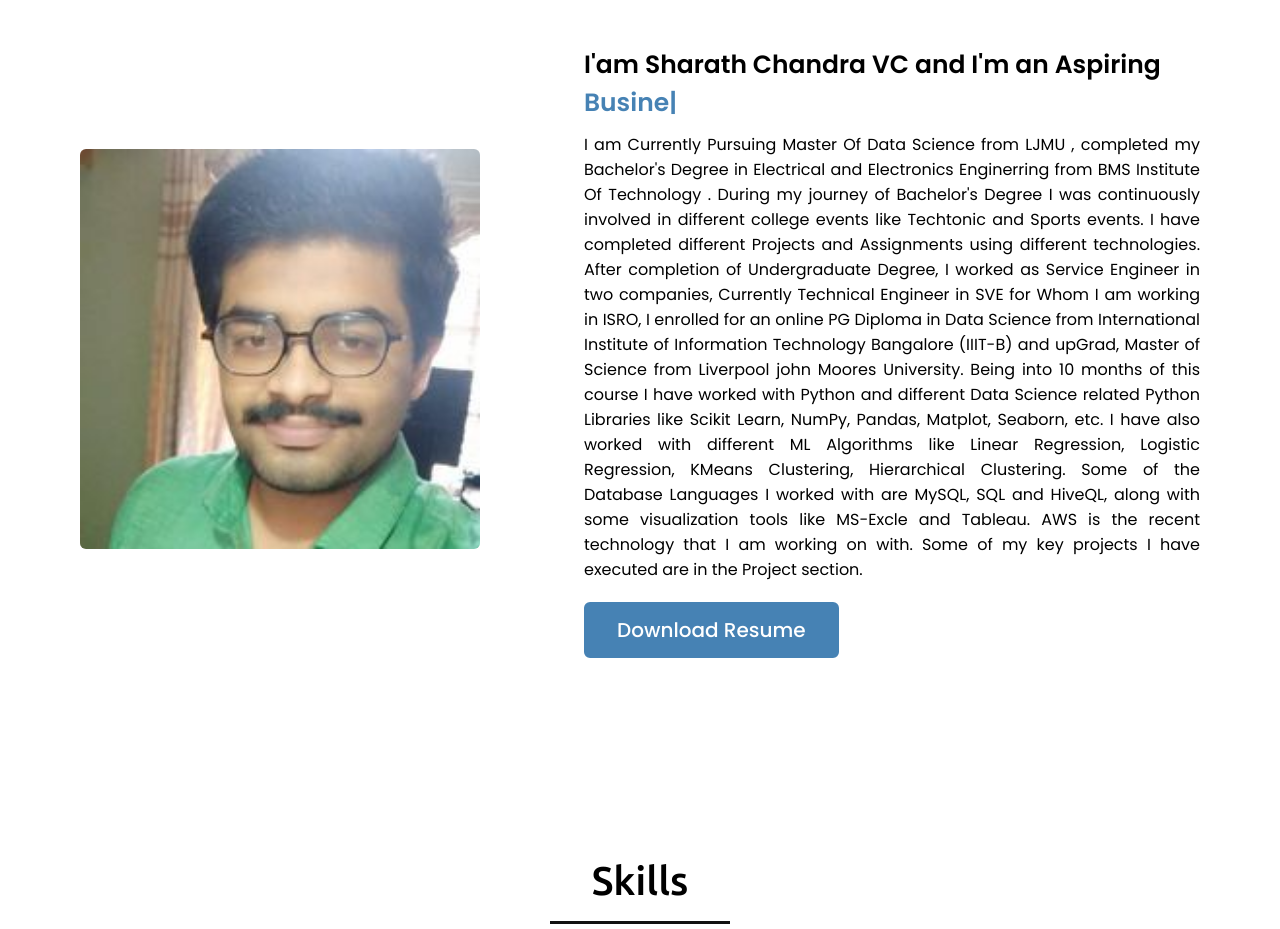
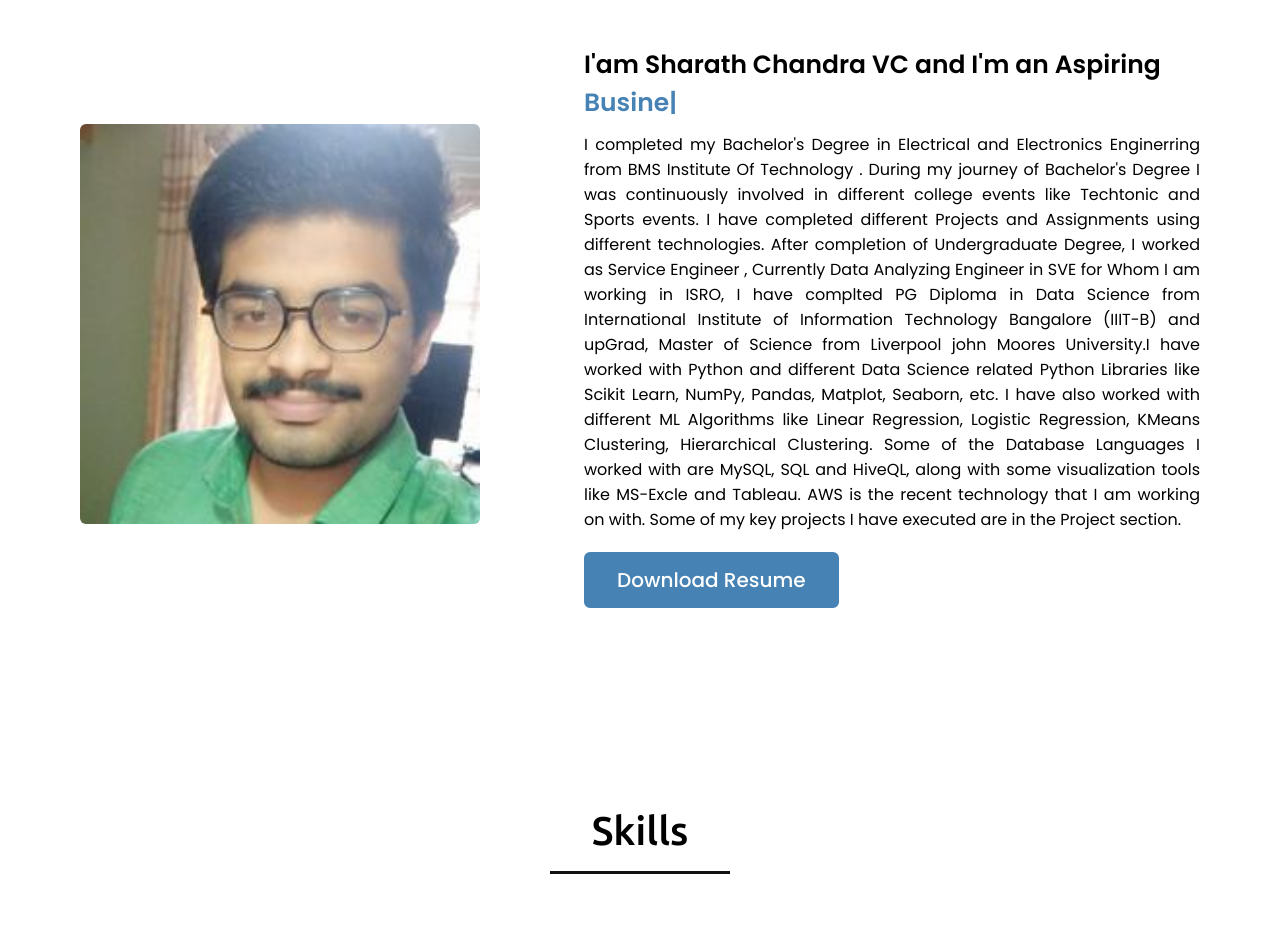
Before and after one commit to sharathvc/sharathvc.github.io, a plain HTML site: page index.html in a window 1280 px wide. Shown: the part 980-1909 px from the top of the page. Drawn offline with nearby package versions, Linux system fonts and the light colour scheme.

Commit message:
Update index.html

```diff
--- a/index.html
+++ b/index.html
@@ -58,7 +58,7 @@
                     </div>
                     <div class="column right">
                         <div class="text">I'am Sharath Chandra VC and I'm an Aspiring <span class="typing-2"></span></div>
-                        <p>I am Currently Pursuing Master Of Data Science from LJMU , completed my Bachelor's Degree in Electrical and Electronics Enginerring from BMS Institute Of Technology . During my journey of Bachelor's Degree I was continuously involved in different college events like Techtonic and Sports events. I have completed different Projects and Assignments using different technologies. After completion of Undergraduate Degree, I worked as Service Engineer in two companies, Currently Technical Engineer in SVE for Whom I am working in ISRO,  I enrolled for an online PG Diploma in Data Science from International Institute of Information Technology Bangalore (IIIT-B) and upGrad, Master of Science from Liverpool john Moores University. Being into 10 months of this course I have worked with Python and different Data Science related Python Libraries like Scikit Learn, NumPy, Pandas, Matplot, Seaborn, etc. I have also worked with different ML Algorithms like Linear Regression, Logistic Regression, KMeans Clustering, Hierarchical Clustering. Some of the Database Languages I worked with are MySQL, SQL and HiveQL, along with some visualization tools like MS-Excle and Tableau. AWS is the recent technology that I am working on with. Some of my key projects I have executed are in the Project section.</p>
+                        <p>I completed my Bachelor's Degree in Electrical and Electronics Enginerring from BMS Institute Of Technology . During my journey of Bachelor's Degree I was continuously involved in different college events like Techtonic and Sports events. I have completed different Projects and Assignments using different technologies. After completion of Undergraduate Degree, I worked as Service Engineer , Currently Data Analyzing Engineer in SVE for Whom I am working in ISRO,  I have complted PG Diploma in Data Science from International Institute of Information Technology Bangalore (IIIT-B) and upGrad, Master of Science from Liverpool john Moores University.I have worked with Python and different Data Science related Python Libraries like Scikit Learn, NumPy, Pandas, Matplot, Seaborn, etc. I have also worked with different ML Algorithms like Linear Regression, Logistic Regression, KMeans Clustering, Hierarchical Clustering. Some of the Database Languages I worked with are MySQL, SQL and HiveQL, along with some visualization tools like MS-Excle and Tableau. AWS is the recent technology that I am working on with. Some of my key projects I have executed are in the Project section.</p>
                         <a href="Sharath_Resume.pdf">Download Resume</a>
                     </div>
                 </div>
```
